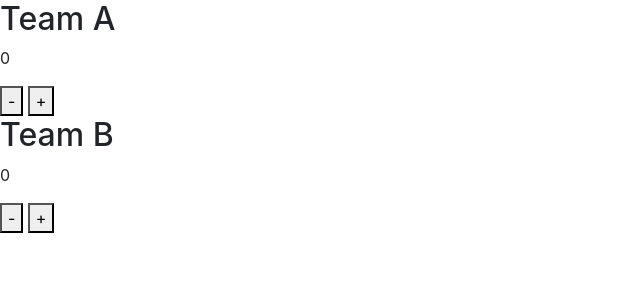
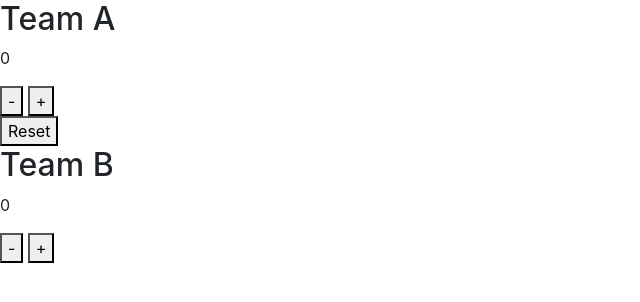
Before and after one commit to Ikuerowodamilare/Scores, a plain HTML site: page index.html in a window 1280 px wide. Shown: the whole page, without its empty margins (0-640 px from the left). Drawn offline with nearby package versions, Linux system fonts and the light colour scheme.

Commit message:
first Commit

```diff
--- a/index.html
+++ b/index.html
@@ -22,6 +22,8 @@
         </div>
      </div>
 
+        <button id="reset-btn" onclick="resetScores()">Reset</button>
+
         <div class="Team">
             <h2>Team B</h2>
             <p id="teamBScore">0</p>
```
